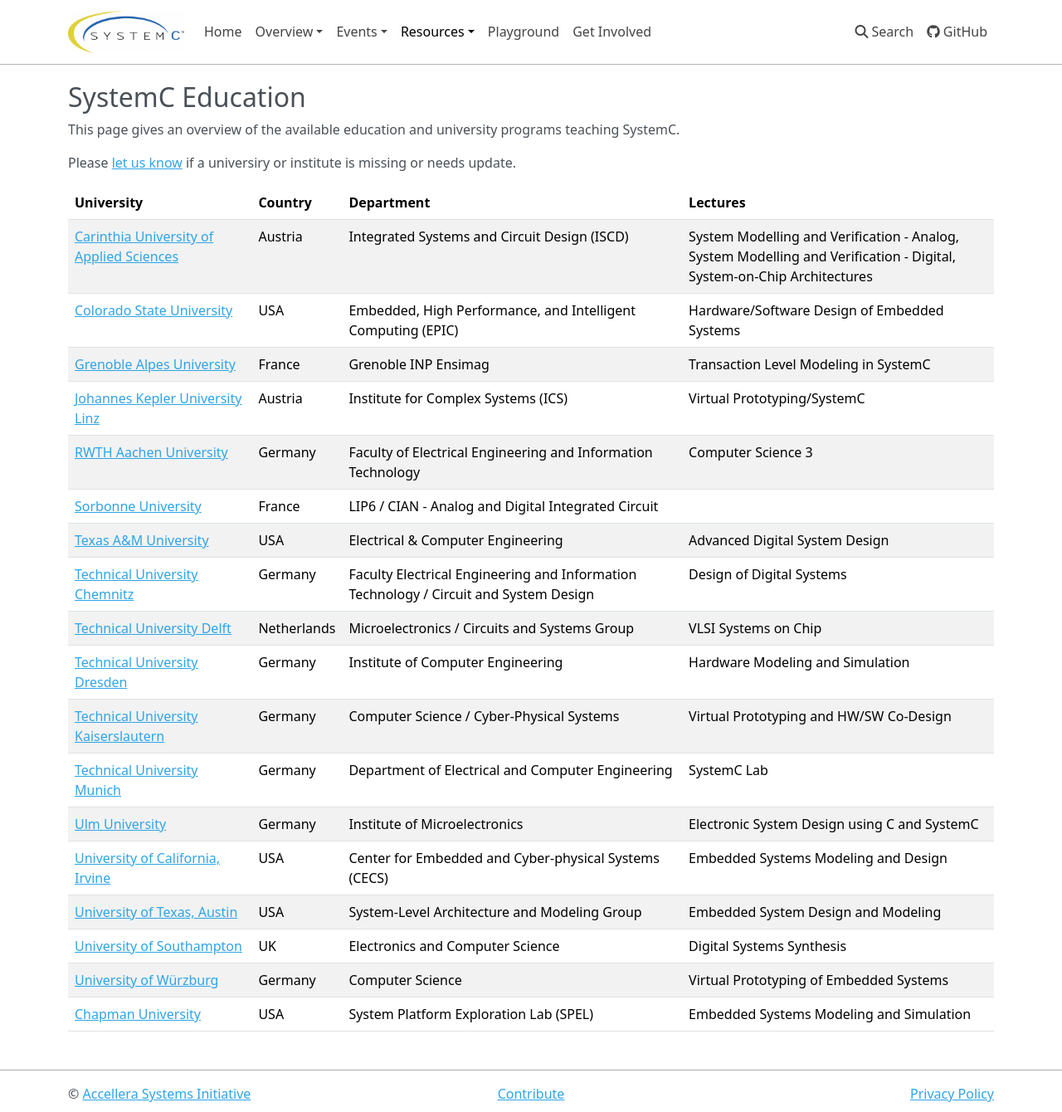
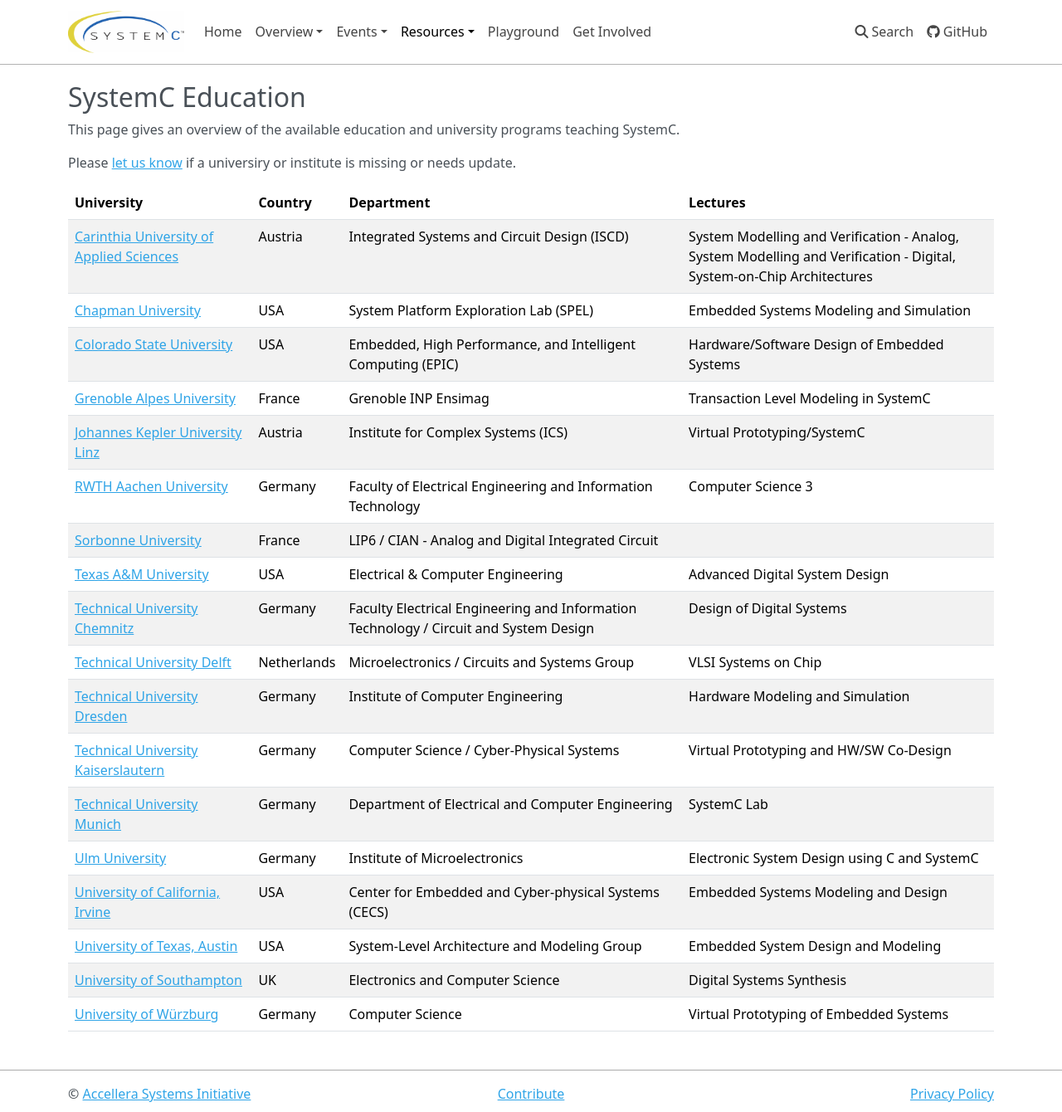
Before and after one commit to accellera-official/systemc.org, an MkDocs documentation site: the page built from docs/resources/education.md, in a window 1280 px wide and 1340 px high. Shown: the whole window at 83% size. Built offline with MkDocs 1.6.1, drawn with Linux system fonts in a browser that asks for light colours; nearby versions of some CDN libraries; some of the changed lines change nothing that is shown.

Commit message:
ordering

```diff
--- a/docs/resources/education.md
+++ b/docs/resources/education.md
@@ -9,6 +9,7 @@
 | University    | Country     | Department     | Lectures                                       |
 | :------------ | :---------- | :--------------| :--------------------------------------------- |
 | [Carinthia University of Applied Sciences][15] | Austria | Integrated Systems and Circuit Design (ISCD) | System Modelling and Verification - Analog,<br>System Modelling and Verification - Digital, System-on-Chip Architectures |
+| [Chapman University][18] | USA | System Platform Exploration Lab (SPEL) | Embedded Systems Modeling and Simulation |
 | [Colorado State University][16] | USA | Embedded, High Performance, and Intelligent Computing (EPIC) | Hardware/Software Design of Embedded Systems |
 | [Grenoble Alpes University][14] | France | Grenoble INP Ensimag | Transaction Level Modeling in SystemC |
 | [Johannes Kepler University Linz][6] | Austria | Institute for Complex Systems (ICS) | Virtual Prototyping/SystemC |
@@ -25,7 +26,6 @@
 | [University of Texas, Austin][4] | USA | System-Level Architecture and Modeling Group | Embedded System Design and Modeling |
 | [University of Southampton][5] | UK | Electronics and Computer Science | Digital Systems Synthesis |
 | [University of Würzburg][17] | Germany | Computer Science | Virtual Prototyping of Embedded Systems |
-| [Chapman University][18] | USA | System Platform Exploration Lab (SPEL) | Embedded Systems Modeling and Simulation |
 
 [issues]: https://github.com/accellera-official/systemc.org/issues
 
```
